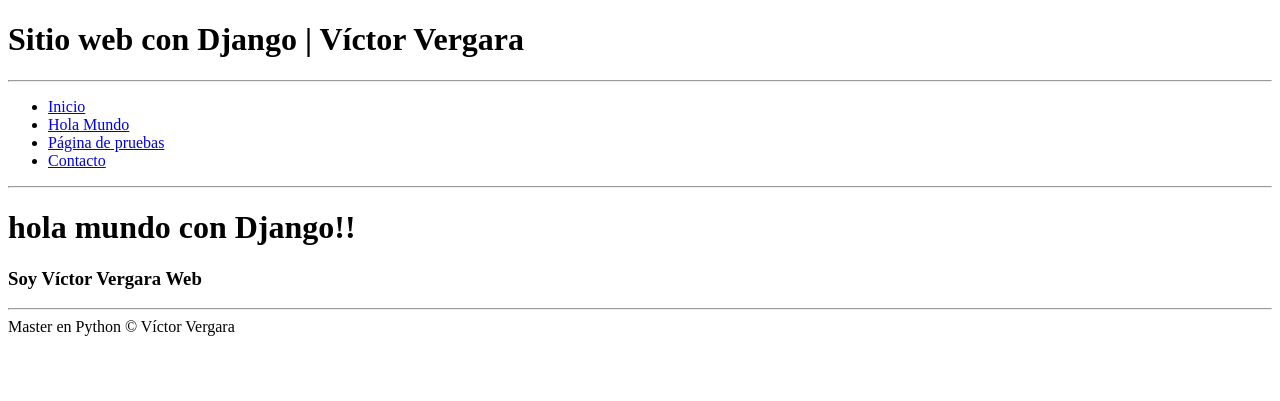
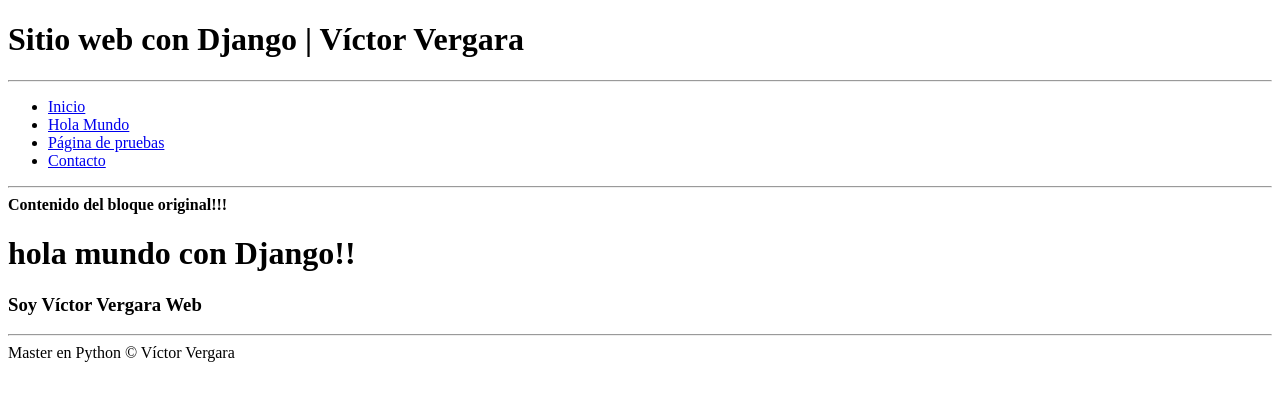
Before and after one commit to VergaraVictor/MasterEnPython, a Django app: page /hola-mundo/ in a window 1280 px wide. Shown: the top 401 px of the page. Run offline with Django 3.2, Linux system fonts and the light colour scheme.

Commit message:
HerenciaEnBloquesYAnadirContenido

```diff
--- a/23-Django/aprendiendoDjango/miapp/templates/hola_mundo.html
+++ b/23-Django/aprendiendoDjango/miapp/templates/hola_mundo.html
@@ -3,8 +3,8 @@
 {% block title %} Hola Mundo en Django {% endblock %}
 
 {% block content %}
-
-<h1>hola mundo con Django!!</h1>
-<h3>Soy Víctor Vergara Web</h3>
+    {{ block.super }}
+    <h1>hola mundo con Django!!</h1>
+    <h3>Soy Víctor Vergara Web</h3>
 
 {% endblock %}
--- a/23-Django/aprendiendoDjango/miapp/templates/layout.html
+++ b/23-Django/aprendiendoDjango/miapp/templates/layout.html
@@ -32,6 +32,7 @@
     <div id="content">
         {% block content %}
             <!-- Codigo que viene de templates -->
+            <strong>Contenido del bloque original!!!</strong>
         {% endblock %}
     </div>
 
```
